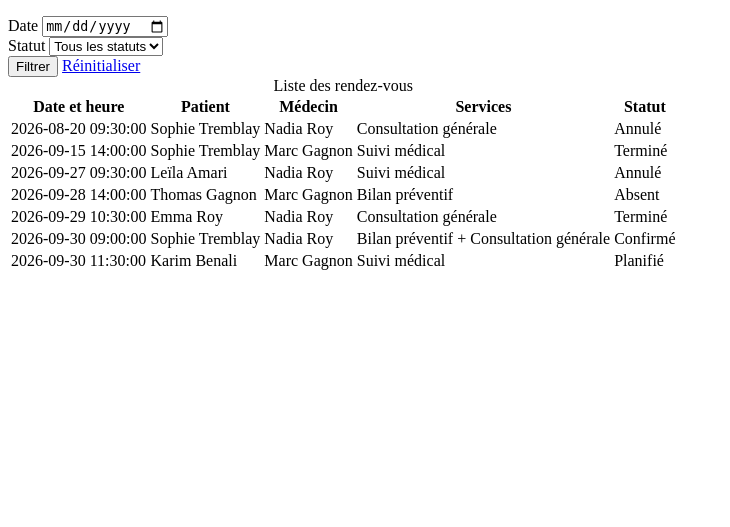
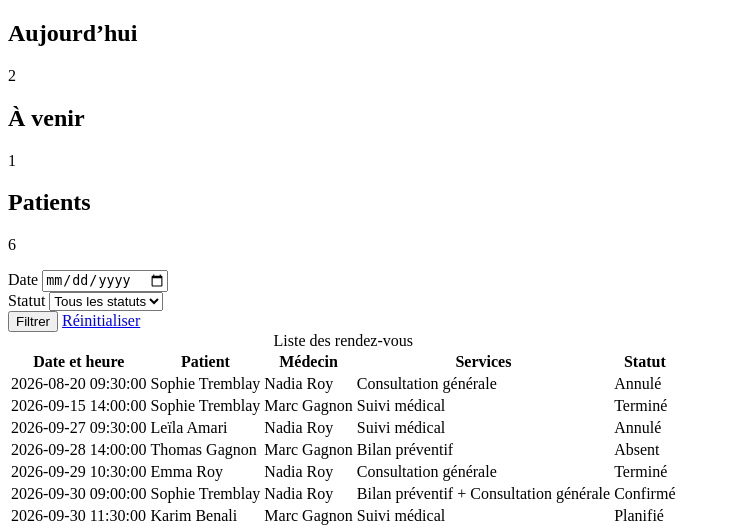
Before and after one commit to salim-kabene/medicabinet-tp1, a PHP site: page / in a window 1280 px wide. Shown: the part 210-737 px from the top of the page, without its empty margins (0-730 px from the left). Run offline with PHP 8.4, Linux system fonts and the light colour scheme; data comes from the database, SQL or seed files in the repository.

Commit message:
feat: afficher les compteurs des rendez-vous et patients

```diff
--- a/Classe/Appointment.php
+++ b/Classe/Appointment.php
@@ -69,4 +69,34 @@ class Appointment extends CRUD
 
         return $stmt->fetchAll(PDO::FETCH_ASSOC);
     }
+    public function countToday()
+    {
+        $today = date("Y-m-d");
+
+        $sql = "SELECT COUNT(*)
+            FROM appointments
+            WHERE DATE(starts_at) = :today";
+
+        $stmt = $this->prepare($sql);
+        $stmt->bindValue(":today", $today);
+        $stmt->execute();
+
+        return (int) $stmt->fetchColumn();
+    }
+
+    public function countUpcoming()
+    {
+        $now = date("Y-m-d H:i:s");
+
+        $sql = "SELECT COUNT(*)
+            FROM appointments
+            WHERE starts_at > :now
+            AND status IN ('planned', 'confirmed')";
+
+        $stmt = $this->prepare($sql);
+        $stmt->bindValue(":now", $now);
+        $stmt->execute();
+
+        return (int) $stmt->fetchColumn();
+    }
 }
--- a/Classe/Patient.php
+++ b/Classe/Patient.php
@@ -0,0 +1,15 @@
+<?php
+
+require_once __DIR__ . "/CRUD.php";
+
+class Patient extends CRUD
+{
+    public function countAll()
+    {
+        $sql = "SELECT COUNT(*) FROM patients";
+
+        $stmt = $this->query($sql);
+
+        return (int) $stmt->fetchColumn();
+    }
+}
--- a/public/index.php
+++ b/public/index.php
@@ -2,6 +2,7 @@
 
 require_once __DIR__ . "/../config/config.php";
 require_once __DIR__ . "/../Classe/Appointment.php";
+require_once __DIR__ . "/../Classe/Patient.php";
 
 // Libellés utilisés dans le formulaire et le tableau.
 $statusLabels = [
@@ -39,7 +40,13 @@ if ($date !== "") {
 // Récupération des rendez-vous.
 try {
     $appointment = new Appointment();
+
     $appointments = $appointment->selectWithDetails($date, $status);
+    $todayCount = $appointment->countToday();
+    $upcomingCount = $appointment->countUpcoming();
+
+    $patient = new Patient();
+    $patientCount = $patient->countAll();
 } catch (PDOException $exception) {
     http_response_code(500);
     exit("Le service est temporairement indisponible.");
@@ -72,7 +79,22 @@ $activePage = "appointments";
                         Organisez les consultations du cabinet.
                     </p>
                 </header>
+                <section class="stats" aria-label="Statistiques du cabinet">
+                    <div class="stats__card">
+                        <h2 class="stats__label">Aujourd’hui</h2>
+                        <p class="stats__value"><?= $todayCount ?></p>
+                    </div>
 
+                    <div class="stats__card">
+                        <h2 class="stats__label">À venir</h2>
+                        <p class="stats__value"><?= $upcomingCount ?></p>
+                    </div>
+
+                    <div class="stats__card">
+                        <h2 class="stats__label">Patients</h2>
+                        <p class="stats__value"><?= $patientCount ?></p>
+                    </div>
+                </section>
                 <!-- Filtres -->
                 <form class="filters" action="index.php" method="get">
                     <div class="filters__field">
```
